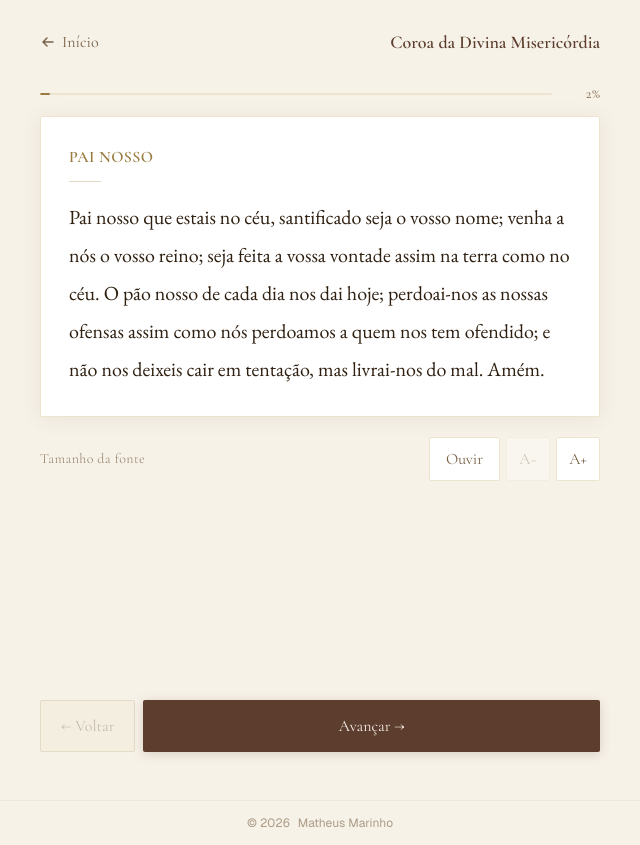
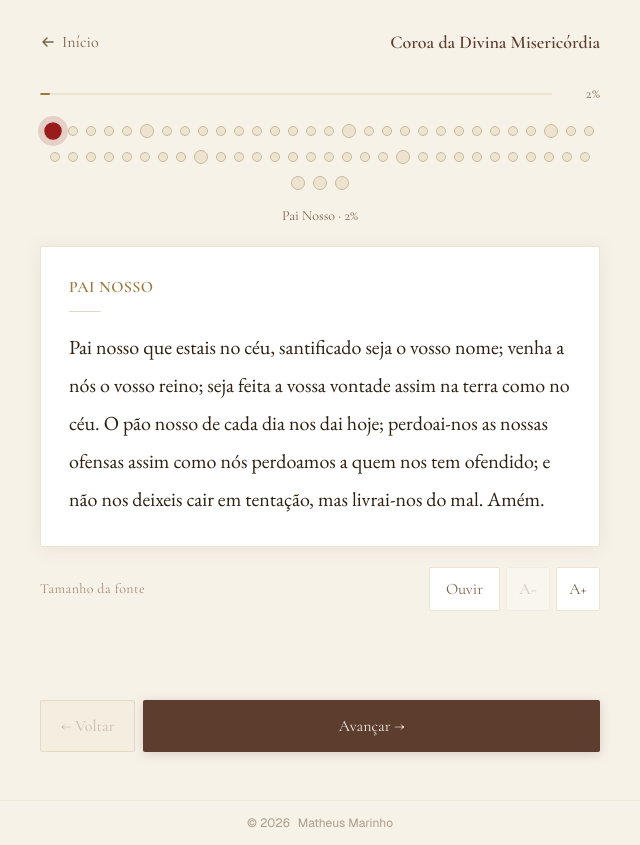
Before and after one commit to m9tzin/rezeoterco, a Next.js app in the folder frontend/: page / in a window 1280 px wide. Both pictures are taken after a click on the button "Coroa da Divina Misericórdia". Shown: the whole page, without its empty margins (320-960 px from the left). Built offline with nearby package versions, Linux system fonts and the light colour scheme.

Commit message:
Add devotional progress figure

```diff
--- a/frontend/src/components/PrayerScreen.tsx
+++ b/frontend/src/components/PrayerScreen.tsx
@@ -4,7 +4,7 @@ import { useState, useEffect, useCallback, useRef } from 'react'
 import type { Misterio, FontSize, TipoTerco } from '@/data/types'
 import { canGoNext, canGoPrev, nextIndex, prevIndex } from '@/lib/navigation'
 import { useSpeechSynthesis } from '@/lib/useSpeechSynthesis'
-import { RosaryBeads } from './RosaryBeads'
+import { RosaryProgress } from './RosaryProgress'
 
 const FONT_CLASS: Record<FontSize, string> = {
   normal: 'text-xl',
@@ -135,12 +135,7 @@ export function PrayerScreen({
         </div>
       </div>
 
-      {/* ── Rosary beads (Marian only) ── */}
-      {tipo === 'mariano' && (
-        <div className="w-full mb-4">
-          <RosaryBeads currentIndex={index} />
-        </div>
-      )}
+      <RosaryProgress misterio={misterio} tipo={tipo} currentIndex={index} />
 
       {/* ── Prayer card ── */}
       <div
--- /dev/null
+++ b/frontend/src/components/RosaryProgress.tsx
@@ -0,0 +1,109 @@
+'use client'
+
+import type { Etapa, Misterio, TipoTerco } from '@/data/types'
+
+type Props = {
+  misterio: Misterio
+  tipo: TipoTerco
+  currentIndex: number
+}
+
+type BeadTone = 'major' | 'minor' | 'intro' | 'final'
+
+function beadTone(etapa: Etapa): BeadTone {
+  if (
+    etapa.tipo === 'pai-nosso' ||
+    etapa.tipo === 'misericordia-oferta' ||
+    etapa.tipo === 'conta-grande' ||
+    etapa.tipo === 'anuncio' ||
+    etapa.tipo === 'novena-dia'
+  ) {
+    return 'major'
+  }
+
+  if (
+    etapa.tipo === 'salve-rainha' ||
+    etapa.tipo === 'misericordia-final' ||
+    etapa.tipo === 'oracao-final'
+  ) {
+    return 'final'
+  }
+
+  if (
+    etapa.tipo === 'credo' ||
+    etapa.tipo === 'sinal-cruz' ||
+    etapa.tipo === 'gloria' ||
+    etapa.tipo === 'fatima' ||
+    etapa.tipo === 'oracao-inicial'
+  ) {
+    return 'intro'
+  }
+
+  return 'minor'
+}
+
+function beadClass(tone: BeadTone, state: 'pending' | 'current' | 'done'): string {
+  const size = tone === 'major' || tone === 'final' ? 'h-3.5 w-3.5' : 'h-2.5 w-2.5'
+
+  if (state === 'current') {
+    return `${size} bg-red-800 border-red-800 shadow-[0_0_0_5px_rgba(139,32,32,0.16)] scale-125`
+  }
+
+  if (state === 'done') {
+    return `${size} ${
+      tone === 'major' || tone === 'final' ? 'bg-brown border-brown' : 'bg-gold border-gold'
+    }`
+  }
+
+  return `${size} bg-parchment border-[#c9b99a]`
+}
+
+function describeTipo(tipo: TipoTerco): string {
+  if (tipo === 'novena') return 'dias da novena'
+  return 'contas do terço'
+}
+
+export function RosaryProgress({ misterio, tipo, currentIndex }: Props) {
+  const currentEtapa = misterio.etapas[currentIndex]
+  const progress = Math.round(((currentIndex + 1) / misterio.etapas.length) * 100)
+
+  return (
+    <section
+      className="w-full max-w-[560px] mb-5"
+      aria-label={`Figura do progresso: ${describeTipo(tipo)}`}
+    >
+      <div
+        className="flex flex-wrap items-center justify-center gap-x-2 gap-y-3 px-1 py-2"
+        role="list"
+      >
+        {misterio.etapas.map((etapa, index) => {
+          const state =
+            index === currentIndex ? 'current' : index < currentIndex ? 'done' : 'pending'
+          const tone = beadTone(etapa)
+
+          return (
+            <span
+              key={`${etapa.tipo}-${index}`}
+              role="listitem"
+              data-testid={`progress-bead-${index}`}
+              data-current={index === currentIndex}
+              data-state={state}
+              data-tone={tone}
+              aria-current={index === currentIndex ? 'step' : undefined}
+              aria-label={`Etapa ${index + 1} de ${misterio.etapas.length}: ${etapa.label}`}
+              title={etapa.label}
+              className={`inline-block rounded-full border transition-all duration-200 ${beadClass(
+                tone,
+                state
+              )}`}
+            />
+          )
+        })}
+      </div>
+
+      <p className="font-cormorant text-sm text-terco-muted text-center mt-2">
+        {currentEtapa?.label ?? 'Etapa atual'} · {progress}%
+      </p>
+    </section>
+  )
+}
```
Also changed, not shown: 1 other file (tests, documents, lock files or other folders).
